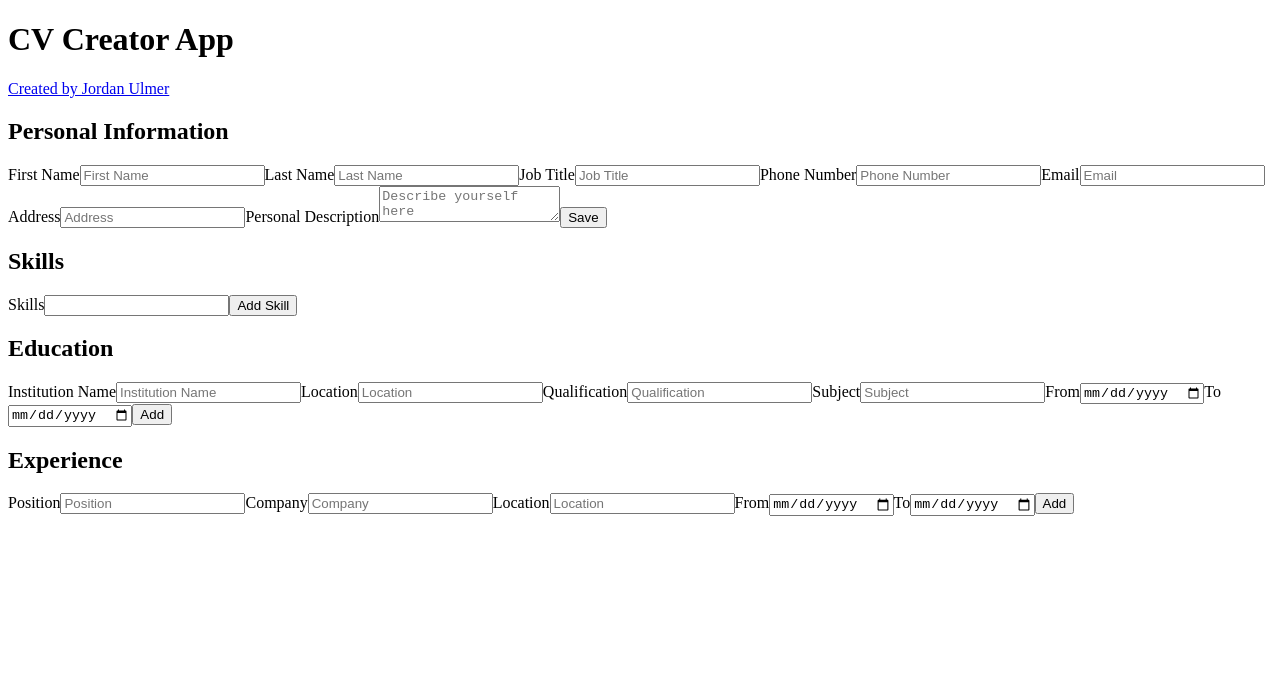
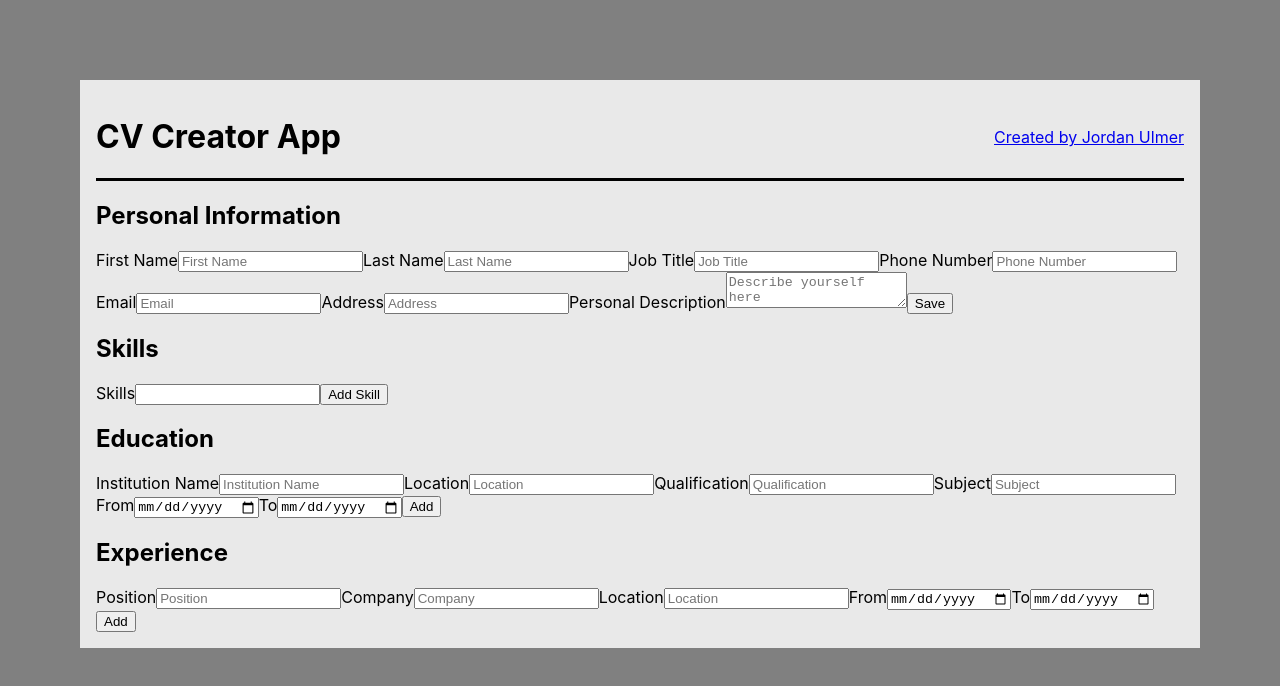
Before and after one commit to BreadleyCooper/cv-project, a React (Create React App) app: page / in a window 1280 px wide. Shown: the top 686 px of the page. Built offline with nearby package versions, Linux system fonts and the light colour scheme.

Commit message:
initial styling added

```diff
--- a/src/App.js
+++ b/src/App.js
@@ -11,13 +11,14 @@ class App extends Component {
   }
   render() {
     return(
-      <div
-        className="formContainer">
+      <div className="container">
+        <div className="cvContainer">
         <Header title="CV Creator App" />
         <Personal title="Personal Information" />
         <Skills title="Skills" skills=""/>
         <Education title = "Education" />
-        <Experience title = "Experience" />
+        <Experience title = "Experience" /></div>
+
       </div>
 
 
--- a/src/components/Header.js
+++ b/src/components/Header.js
@@ -9,7 +9,7 @@ class Header extends Component {
 
     render() {
         return (
-            <div>
+            <div className="header">
                 <h1>{this.props.title}</h1>
                 <a href="https://github.com/BreadleyCooper">Created by Jordan Ulmer</a>
             </div>
--- a/src/index.css
+++ /dev/null
@@ -1,13 +0,0 @@
-body {
-  margin: 0;
-  font-family: -apple-system, BlinkMacSystemFont, 'Segoe UI', 'Roboto', 'Oxygen',
-    'Ubuntu', 'Cantarell', 'Fira Sans', 'Droid Sans', 'Helvetica Neue',
-    sans-serif;
-  -webkit-font-smoothing: antialiased;
-  -moz-osx-font-smoothing: grayscale;
-}
-
-code {
-  font-family: source-code-pro, Menlo, Monaco, Consolas, 'Courier New',
-    monospace;
-}
--- a/src/index.js
+++ b/src/index.js
@@ -1,6 +1,7 @@
 import React from 'react';
 import ReactDOM from 'react-dom/client';
 import App from "./App"
+import "./style.css"
 
 const root = ReactDOM.createRoot(document.getElementById('root'));
 root.render(
--- /dev/null
+++ b/src/style.css
@@ -0,0 +1,31 @@
+body {
+  margin: 0;
+  font-family: -apple-system, BlinkMacSystemFont, 'Segoe UI', 'Roboto', 'Oxygen',
+    'Ubuntu', 'Cantarell', 'Fira Sans', 'Droid Sans', 'Helvetica Neue',
+    sans-serif;
+  -webkit-font-smoothing: antialiased;
+  -moz-osx-font-smoothing: grayscale;
+  background-color: grey;
+}
+
+.header {
+  border-bottom: 3px black solid;
+  display: flex;
+  justify-content: space-between;
+}
+
+.header a {
+  display: flex;
+  justify-content: center;
+  align-items: center;
+}
+
+.container {
+  display: flex;
+  margin: 5rem;
+}
+
+.cvContainer {
+  background-color: rgb(233, 233, 233);
+  padding: 1rem
+}
```
